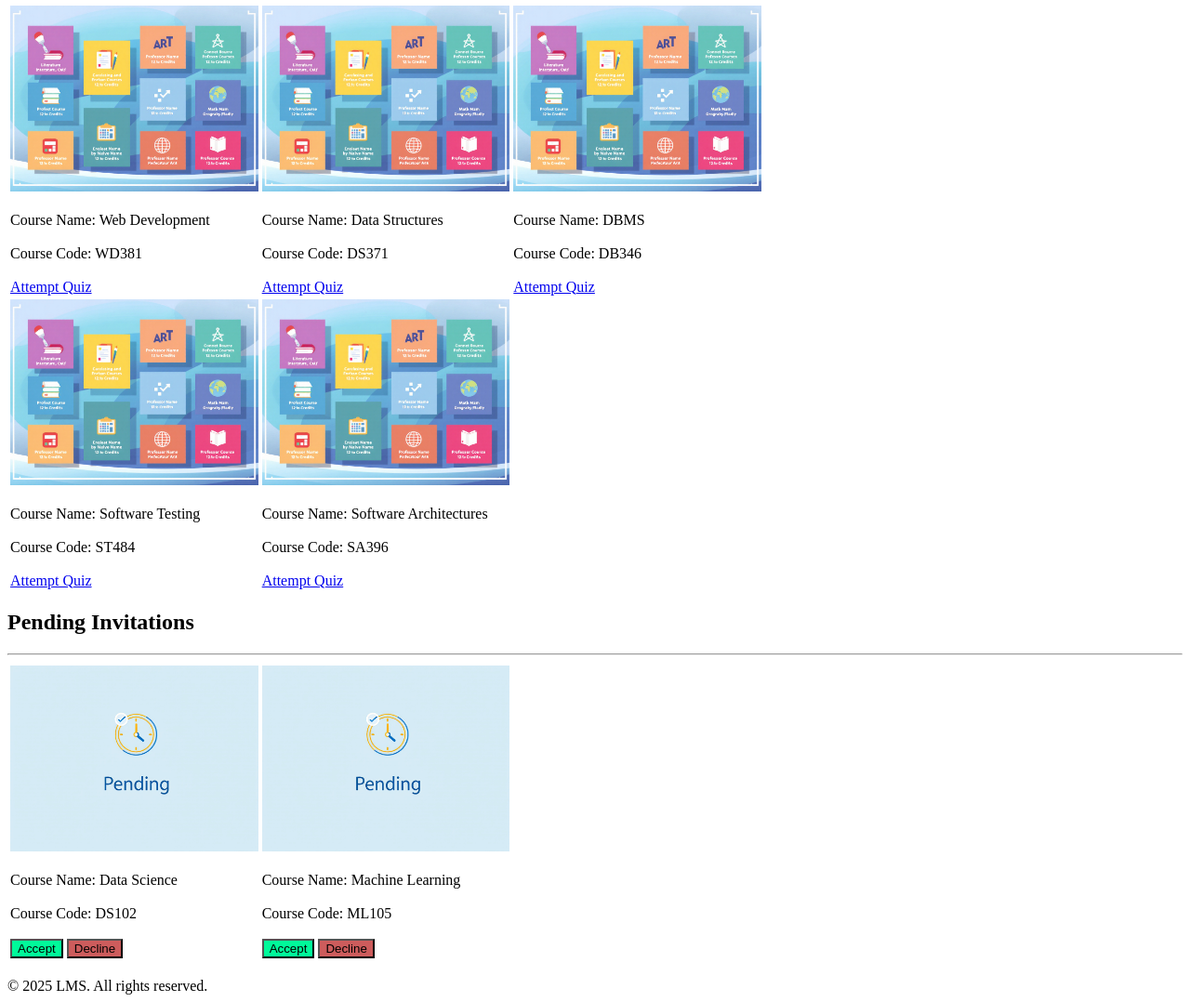
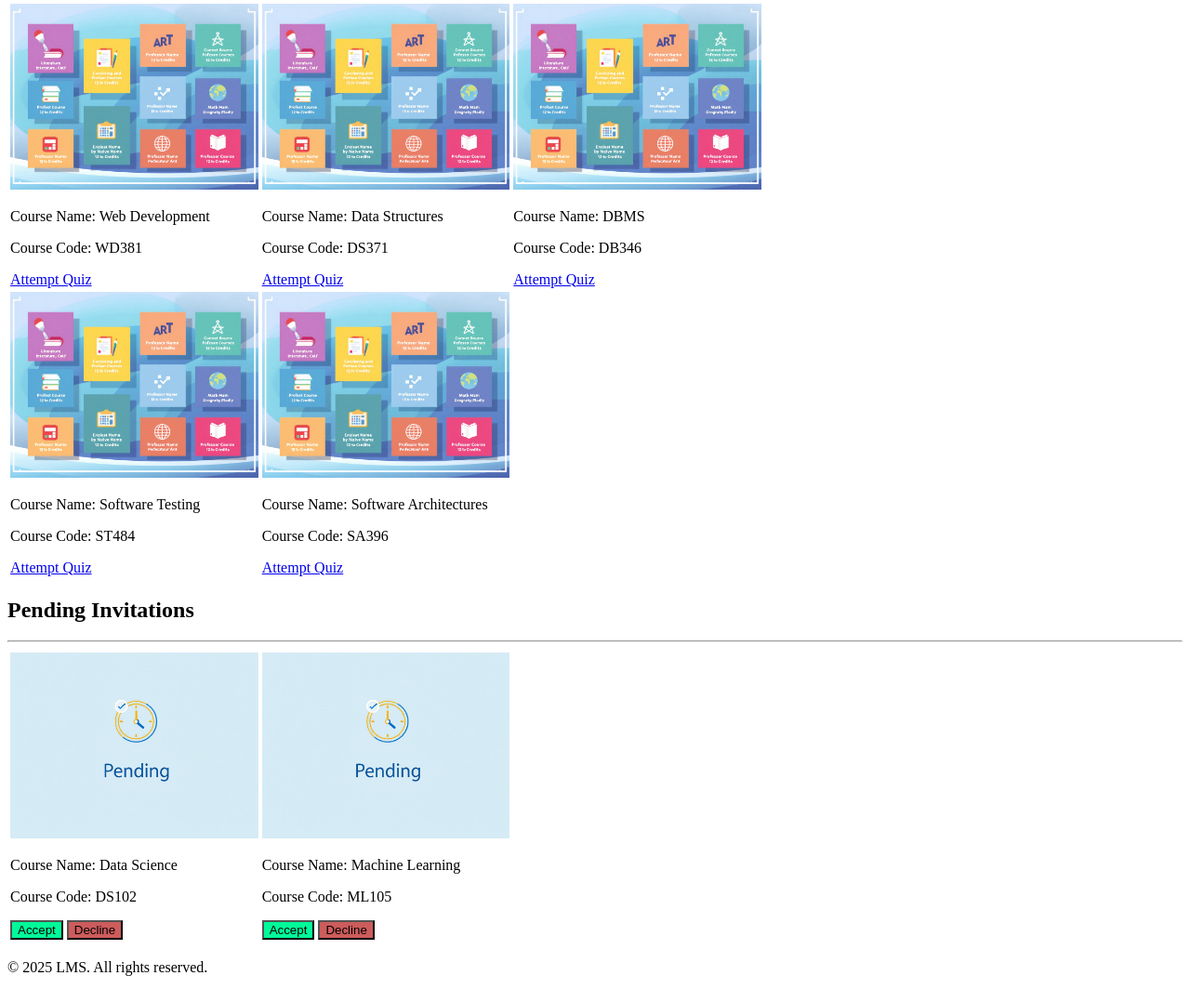
Before and after one commit to Bou-Chai/ENSF381-Assignment01, a plain HTML site: page course_view.html in a window 1280 px wide. Shown: the part 370-1448 px from the top of the page at 93% size. Drawn offline with Linux system fonts and the light colour scheme.

Commit message:
Finished?

```diff
--- a/course_view.html
+++ b/course_view.html
@@ -1,16 +1,21 @@
 <!DOCTYPE html>
 <html>
-    <header>
+    <head lang="en">
+        <title>Course View - LMS</title>
         <img src="logo.jpg" height="100" width="100">
         <h1>
             LMS - Learning Mangement System
         </h1>
-    </header>
+        <h2>
+            LMS - Course View
+        </h2>
+    </head>
+    <body>
         <div>
             <a href="index.html">Homepage</a>
         </div>
+        <br>
         <main>
-        <h2>LMS - Course View</h2>
             <label for="terms">Select Term:</label>
             <select name="terms">
                 <option>Fall 2023</option>
@@ -26,64 +31,34 @@
                 <tr>
                     <td>
                         <img src="course1.jpg" height="200" size="100">
-                    <br>
-                    <br>
-                    Course Name: Web Development
-                    <br>
-                    <br>
-                    Course Code: WD381
-                    <br>
-                    <br>
+                        <p>Course Name: Web Development</p>
+                        <p>Course Code: WD381</p>
                         <a href="attempt_quiz.html">Attempt Quiz</a>
                     </td>
                     <td>
                         <img src="course1.jpg" height="200" size="100">
-                    <br>
-                    <br>
-                    Course Name: Data Structures
-                    <br>
-                    <br>
-                    Course Code: DS371
-                    <br>
-                    <br>
+                        <p>Course Name: Data Structures</p>
+                        <p>Course Code: DS371</p>
                         <a href="attempt_quiz.html">Attempt Quiz</a>
                     </td>
                     <td>
                         <img src="course1.jpg" height="200" size="100">
-                    <br>
-                    <br>
-                    Course Name: DBMS
-                    <br>
-                    <br>
-                    Course Code: DB346
-                    <br>
-                    <br>
+                        <p>Course Name: DBMS</p>
+                        <p>Course Code: DB346</p>
                         <a href="attempt_quiz.html">Attempt Quiz</a>
                     </td>
                 </tr>
                 <tr>
                     <td>
                         <img src="course1.jpg" height="200" size="100">
-                    <br>
-                    <br>
-                    Course Name: Software Testing
-                    <br>
-                    <br>
-                    Course Code: ST484
-                    <br>
-                    <br>
+                        <p>Course Name: Software Testing</p>
+                        <p>Course Code: ST484</p>
                         <a href="attempt_quiz.html">Attempt Quiz</a>
                     </td>
                     <td>
                         <img src="course1.jpg" height="200" size="100">
-                    <br>
-                    <br>
-                    Course Name: Software Architectures
-                    <br>
-                    <br>
-                    Course Code: SA396
-                    <br>
-                    <br>
+                        <p>Course Name: Software Architectures</p>
+                        <p>Course Code: SA396</p>
                         <a href="attempt_quiz.html">Attempt Quiz</a>
                     </td>
                 </tr>
@@ -96,33 +71,22 @@
                 <tr>
                     <td>
                         <img src="course2.jpg" height="200" size="100">
-                    <br>
-                    <br>
-                    Course Name: Data Science
-                    <br>
-                    <br>
-                    Course Code: DS102
-                    <br>
-                    <br>
+                        <p>Course Name: Data Science</p>
+                        <p>Course Code: DS102</p>
                         <button style="background-color: mediumspringgreen;">Accept</button>
                         <button style="background-color: indianred;">Decline</button>
                     </td>
                     <td>
                         <img src="course2.jpg" height="200" size="100">
-                    <br>
-                    <br>
-                    Course Name: Machine Learning
-                    <br>
-                    <br>
-                    Course Code: ML105
-                    <br>
-                    <br>
+                        <p>Course Name: Machine Learning</p>
+                        <p>Course Code: ML105</p>
                         <button style="background-color: mediumspringgreen;">Accept</button>
                         <button style="background-color: indianred;">Decline</button>
                     </td>
                 </tr>
             </table>
         </main>
+    </body>
     <br>
     <footer>
         © 2025 LMS. All rights reserved.
```
Also changed, not shown: attempt_quiz.html (+0 -1 lines), index.html (+6 -3 lines), login.html (+5 -2 lines). Lines whose indentation alone changed are shown as unchanged.
